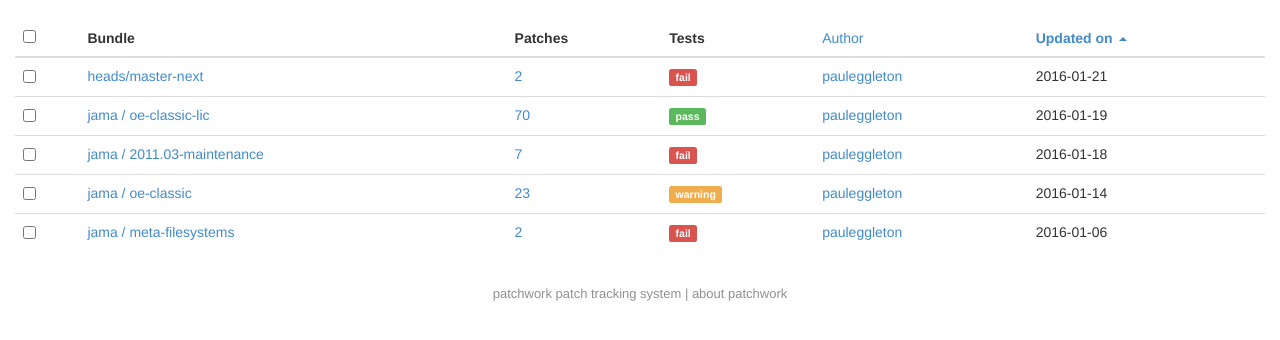
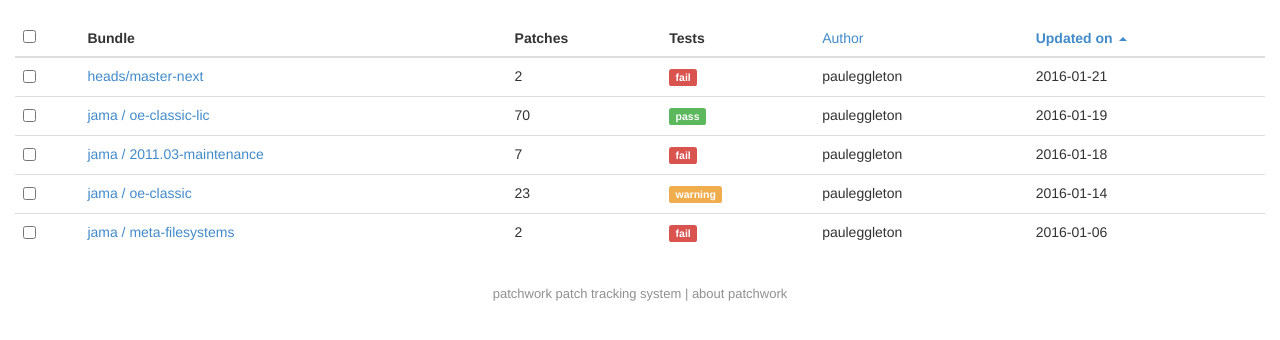
Before and after one commit to belenbarrospena/patchwork-redesign, a plain HTML site: page bundles.html in a window 1280 px wide. Shown: the part 186-526 px from the top of the page. Drawn offline with Linux system fonts and the light colour scheme; files whose address does not match are found by name.

Commit message:
Remove the patches and author links from the bundles table
The patch number would have gone to the same place as the bundle name, so
not needed. The author name link was just there by mistake.

Signed-off-by: Belen Barros Pena <belen.barros.pena@linux.intel.com>

```diff
--- a/bundles.html
+++ b/bundles.html
@@ -245,11 +245,11 @@
           <td>
             <a href="bundle.html">heads/master-next</a>
           </td>
-          <td><a href="#">2</a></td>
+          <td>2</td>
           <td>
             <a href="bundle-tests.html" class="label label-danger">fail</a>
           </td>
-          <td><a href="#">pauleggleton</a></td>
+          <td>pauleggleton</td>
           <td>2016-01-21</td>
         </tr>
         <tr>
@@ -257,11 +257,11 @@
           <td>
             <a href="bundle.html">jama / oe-classic-lic</a>
           </td>
-          <td><a href="#">70</a></td>
+          <td>70</td>
           <td>
             <a href="#" class="label label-success">pass</a>
           </td>
-          <td><a href="#">pauleggleton</a></td>
+          <td>pauleggleton</td>
           <td>2016-01-19</td>
         </tr>
         <tr>
@@ -269,11 +269,11 @@
           <td>
             <a href="bundle.html">jama / 2011.03-maintenance</a>
           </td>
-          <td><a href="#">7</a></td>
+          <td>7</td>
           <td>
             <a href="#" class="label label-danger">fail</a>
           </td>
-          <td><a href="#">pauleggleton</a></td>
+          <td>pauleggleton</td>
           <td>2016-01-18</td>
         </tr>
         <tr>
@@ -281,11 +281,11 @@
           <td>
             <a href="bundle.html">jama / oe-classic</a>
           </td>
-          <td><a href="#">23</a></td>
+          <td>23</td>
           <td>
             <a href="#" class="label label-warning">warning</a>
           </td>
-          <td><a href="#">pauleggleton</a></td>
+          <td>pauleggleton</td>
           <td>2016-01-14</td>
         </tr>
         <tr>
@@ -293,11 +293,11 @@
           <td>
             <a href="bundle.html">jama / meta-filesystems</a>
           </td>
-          <td><a href="#">2</a></td>
+          <td>2</td>
           <td>
             <a href="#" class="label label-danger">fail</a>
           </td>
-          <td><a href="#">pauleggleton</a></td>
+          <td>pauleggleton</td>
           <td>2016-01-06</td>
         </tr>
       </tbody>
```
